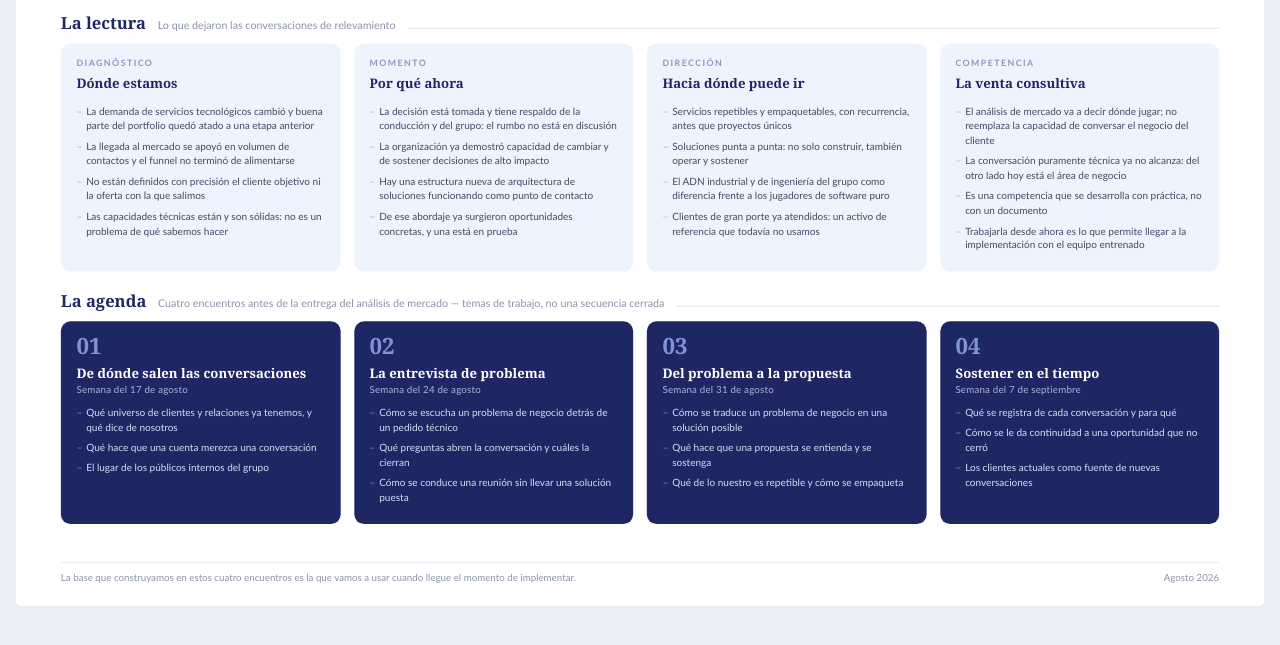
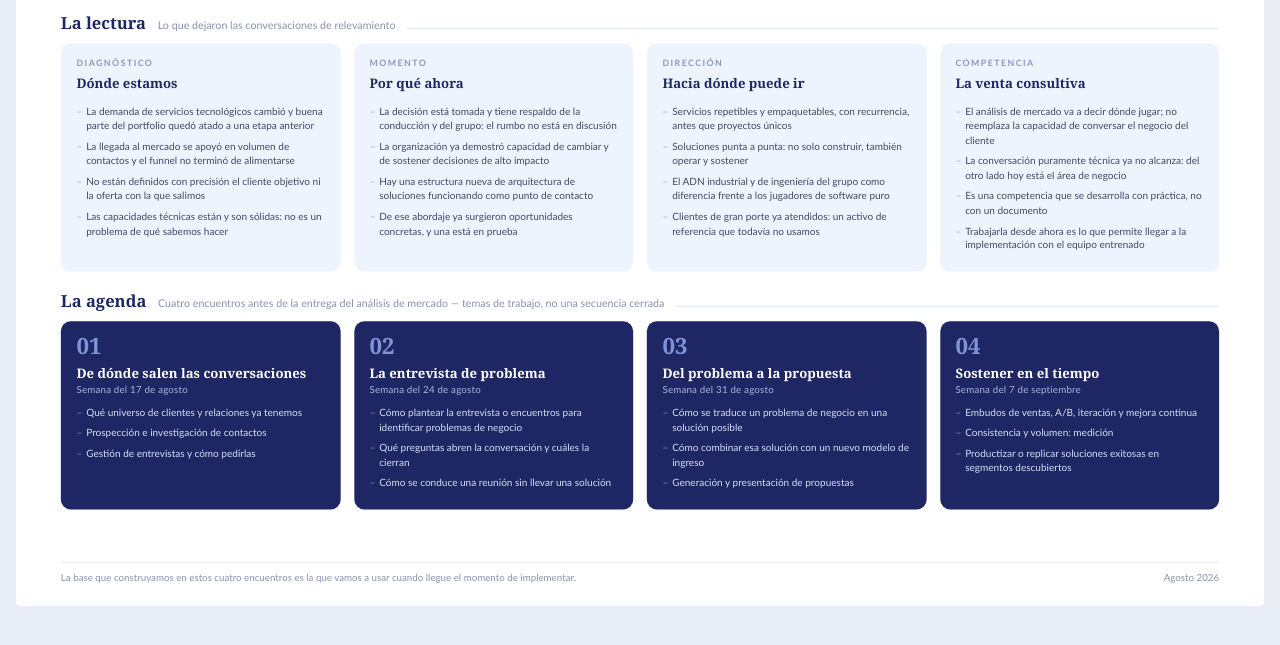
Before and after one commit to franciscosantolo/scalabl-curso, a plain HTML site: page prominente.html in a window 1280 px wide. Shown: the part 145-790 px from the top of the page. Drawn offline with Linux system fonts and the light colour scheme.

Commit message:
Prominente: bullets de las 4 sesiones segun Francisco

```diff
--- a/prominente.html
+++ b/prominente.html
@@ -155,9 +155,9 @@
     <div class="quien">De dónde salen las conversaciones</div>
     <div class="rol">Semana del 17 de agosto</div>
     <ul>
-      <li>Qué universo de clientes y relaciones ya tenemos, y qué dice de nosotros</li>
-      <li>Qué hace que una cuenta merezca una conversación</li>
-      <li>El lugar de los públicos internos del grupo</li>
+      <li>Qué universo de clientes y relaciones ya tenemos</li>
+      <li>Prospección e investigación de contactos</li>
+      <li>Gestión de entrevistas y cómo pedirlas</li>
     </ul>
   </div>
 
@@ -166,9 +166,9 @@
     <div class="quien">La entrevista de problema</div>
     <div class="rol">Semana del 24 de agosto</div>
     <ul>
-      <li>Cómo se escucha un problema de negocio detrás de un pedido técnico</li>
+      <li>Cómo plantear la entrevista o encuentros para identificar problemas de negocio</li>
       <li>Qué preguntas abren la conversación y cuáles la cierran</li>
-      <li>Cómo se conduce una reunión sin llevar una solución puesta</li>
+      <li>Cómo se conduce una reunión sin llevar una solución</li>
     </ul>
   </div>
 
@@ -178,8 +178,8 @@
     <div class="rol">Semana del 31 de agosto</div>
     <ul>
       <li>Cómo se traduce un problema de negocio en una solución posible</li>
-      <li>Qué hace que una propuesta se entienda y se sostenga</li>
-      <li>Qué de lo nuestro es repetible y cómo se empaqueta</li>
+      <li>Cómo combinar esa solución con un nuevo modelo de ingreso</li>
+      <li>Generación y presentación de propuestas</li>
     </ul>
   </div>
 
@@ -188,9 +188,9 @@
     <div class="quien">Sostener en el tiempo</div>
     <div class="rol">Semana del 7 de septiembre</div>
     <ul>
-      <li>Qué se registra de cada conversación y para qué</li>
-      <li>Cómo se le da continuidad a una oportunidad que no cerró</li>
-      <li>Los clientes actuales como fuente de nuevas conversaciones</li>
+      <li>Embudos de ventas, A/B, iteración y mejora continua</li>
+      <li>Consistencia y volumen: medición</li>
+      <li>Productizar o replicar soluciones exitosas en segmentos descubiertos</li>
     </ul>
   </div>
 </div>
```
